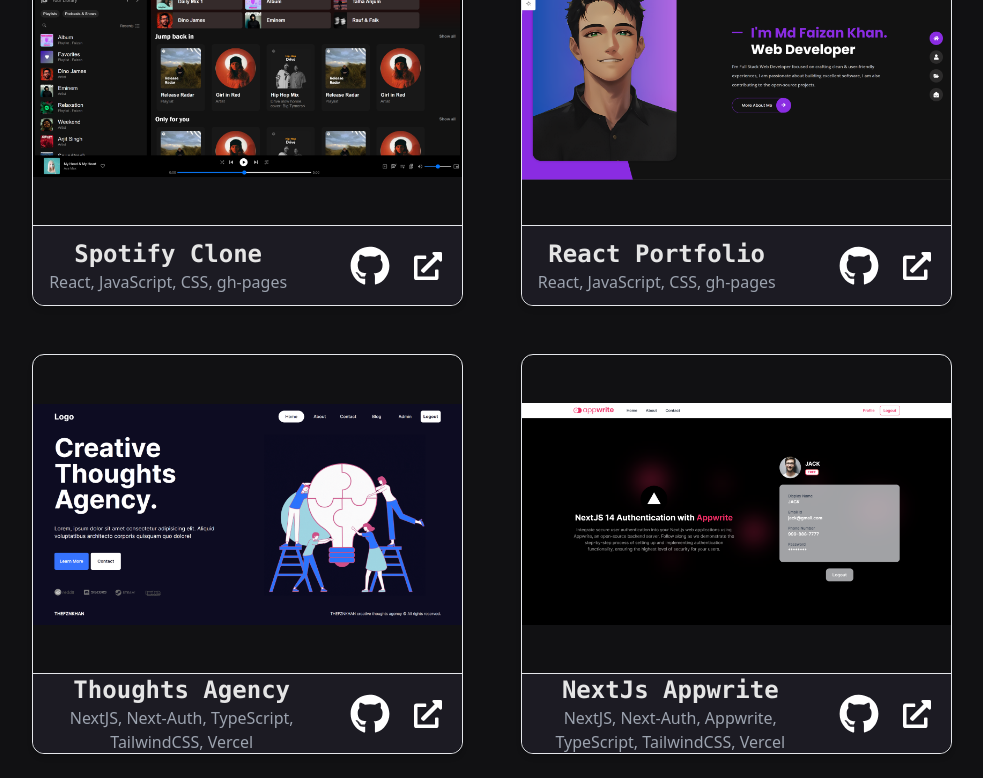
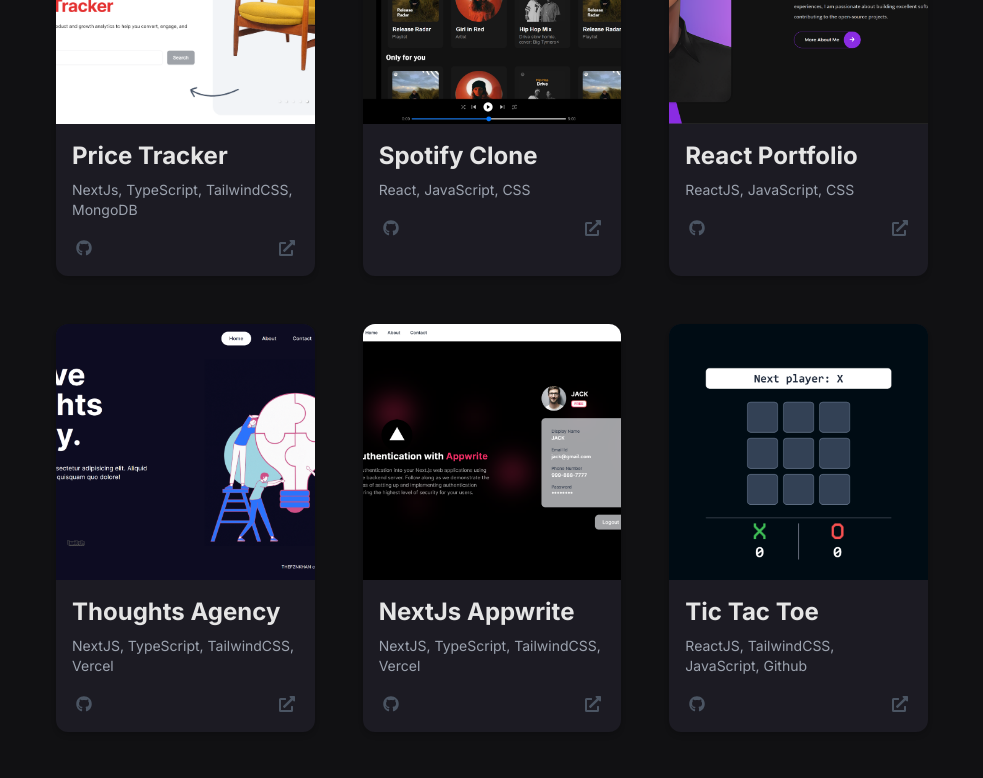
Before and after one commit to THEFZNKHAN/next-portfolio, a Next.js app: page / in a window 1280 px wide. Shown: the part 1140-1918 px from the top of the page, without its empty margins (148-1131 px from the left). Built offline with nearby package versions, Linux system fonts and the light colour scheme; grey boxes are pictures that could not be loaded.

Commit message:
update my projects

```diff
--- a/src/pages/projects.tsx
+++ b/src/pages/projects.tsx
@@ -1,48 +1,71 @@
-import React from "react";
+"use client";
+
+import React, { useState } from "react";
 import Image from "next/image";
 import Link from "next/link";
 import { FaGithub, FaExternalLinkAlt } from "react-icons/fa";
 
-const ProjectItems = [
+type ProjectItem = {
+    title: string;
+    technologies: string;
+    image: string;
+    github: string;
+    demo: string;
+};
+
+const projects: ProjectItem[] = [
+    {
+        title: "Price Tracker",
+        technologies: "NextJs, TypeScript, TailwindCSS, MongoDB",
+        image: "/price-tracker.png",
+        github: "https://github.com/THEFZNKHAN/price-tracker",
+        demo: "https://v-price-tracker.vercel.app/",
+    },
     {
         title: "Spotify Clone",
-        technologies: "React, JavaScript, CSS, gh-pages",
+        technologies: "React, JavaScript, CSS",
         image: "/spotify.png",
         github: "https://github.com/THEFZNKHAN/spotify-clone",
         demo: "https://thefznkhan.github.io/spotify-clone/",
     },
     {
         title: "React Portfolio",
-        technologies: "React, JavaScript, CSS, gh-pages",
+        technologies: "ReactJS, JavaScript, CSS",
         image: "/portfolio-react.png",
         github: "https://github.com/THEFZNKHAN/portfolio-react",
         demo: "https://thefznkhan.github.io/portfolio-react/",
     },
     {
         title: "Thoughts Agency",
-        technologies: "NextJS, Next-Auth, TypeScript, TailwindCSS, Vercel",
+        technologies: "NextJS, TypeScript, TailwindCSS, Vercel",
         image: "/thought-agency.png",
         github: "https://github.com/THEFZNKHAN/nextjs-learn",
         demo: "https://github.com/THEFZNKHAN/nextjs-learn",
     },
     {
         title: "NextJs Appwrite",
-        technologies:
-            "NextJS, Next-Auth, Appwrite, TypeScript, TailwindCSS, Vercel",
+        technologies: "NextJS, TypeScript, TailwindCSS, Vercel",
         image: "/nextjs-appwrite.png",
         github: "https://github.com/THEFZNKHAN/nextjs-appwrite",
         demo: "https://nextjs-appwrite-mocha.vercel.app/",
     },
     {
+        title: "Tic Tac Toe",
+        technologies: "ReactJS, TailwindCSS, JavaScript, Github",
+        image: "/tic-tac-toe.png",
+        github: "https://github.com/THEFZNKHAN/tic-tac-toe",
+        demo: "https://thefznkhan.github.io/tic-tac-toe/",
+    },
+    {
         title: "Quote Generator",
-        technologies: "HTML, CSS, JavaScript, JSON",
+        technologies: "HTML, CSS, JavaScript",
         image: "/quote-generator.png",
         github: "https://github.com/THEFZNKHAN/QuoteGenerator",
         demo: "https://thefznkhan.github.io/QuoteGenerator/",
     },
     {
         title: "QR Code Generator",
-        technologies: "HTML, CSS, JavaScript, QR Code Library",
+        technologies: "HTML, CSS, JavaScript",
         image: "/qr-generator.png",
         github: "https://github.com/THEFZNKHAN/QR_Code_Generator",
         demo: "https://thefznkhan.github.io/QR_Code_Generator/",
@@ -54,71 +77,99 @@
         github: "https://github.com/THEFZNKHAN/Calculator",
         demo: "https://thefznkhan.github.io/Calculator/",
     },
-    {
-        title: "Web Calculator",
-        technologies: "HTML, CSS, JavaScript",
-        image: "/web-calculator.png",
-        github: "https://github.com/THEFZNKHAN/Web_Calculator",
-        demo: "https://thefznkhan.github.io/Web_Calculator/",
-    },
 ];
 
 const Projects = () => {
+    const [isModalOpen, setModalOpen] = useState(false);
+    const [currentImage, setCurrentImage] = useState<string | null>(null);
+
+    const openModal = (image: string) => {
+        setCurrentImage(image);
+        setModalOpen(true);
+    };
+
+    const closeModal = () => {
+        setModalOpen(false);
+        setCurrentImage(null);
+    };
+
     return (
-        <div
-            id="projects"
-            className="h-auto pt-[86px] flex flex-col text-center pb-10 border-b border-gray-600"
-        >
-            <h1 className="text-6xl font-black mt-5 mb-10 text-purple-500 font-mono">
+        <section id="projects" className="py-4 border-b border-gray-600">
+            <h2 className="text-5xl font-black mb-12 lg:mt-20 text-purple-500 text-center max-md:text-3xl">
                 <span className="text-white">My</span> Projects
-            </h1>
+            </h2>
 
-            <div className="flex flex-wrap justify-evenly">
-                {ProjectItems.map((item, index) => (
+            <div className="flex flex-wrap justify-center gap-12">
+                {projects.map((project, index) => (
                     <div
                         key={index}
-                        className=" w-5/12 rounded-xl border h-[400px] my-6 shadow-md hover:shadow-purple-500 hover:shadow-md cursor-pointer"
-                        title={item.title}
+                        className="w-full md:w-5/12 lg:w-1/3 xl:w-1/4 bg-light_gray rounded-xl shadow-md hover:shadow-purple-500 transition-shadow duration-300"
+                        title={project.title}
+                        onClick={() => openModal(project.image)}
                     >
-                        <div className="h-4/5 relative">
+                        <div className="relative h-64 max-lg:h-40 cursor-pointer">
                             <Image
-                                src={item.image}
-                                alt={item.title}
-                                fill
-                                className="object-contain rounded-t-xl"
+                                src={project.image}
+                                alt={project.title}
+                                layout="fill"
+                                className="object-cover rounded-t-xl"
                             />
                         </div>
-                        <div className="h-1/5 bg-light_gray rounded-b-xl flex justify-between items-center border-t">
-                            <div className="px-4">
-                                <h1 className="text-2xl font-bold text-text_gray font-mono">
-                                    {item.title}
-                                </h1>
-                                <p className=" text-base font-medium text-gray-400 font-sans">
-                                    {item.technologies}
-                                </p>
-                            </div>
-                            <div className="flex justify-between items-center px-4">
+                        <div className="p-4">
+                            <h3 className="text-2xl max-md:text-xl font-bold text-text_gray mb-2">
+                                {project.title}
+                            </h3>
+                            <p className="text-sm text-gray-400 mb-4">
+                                {project.technologies}
+                            </p>
+                            <div className="flex justify-between items-center">
                                 <Link
-                                    href={item.github}
-                                    className="text-5xl mr-4"
+                                    href={project.github}
+                                    className="text-2xl text-gray-600 hover:text-black"
+                                    title="GitHub Repository"
                                 >
-                                    <FaGithub
-                                        className="hover:text-black hover:rounded-full p-1 hover:bg-white"
-                                        title="github repo"
-                                    />
+                                    <FaGithub className="hover:text-white p-1 transition-colors duration-300" />
                                 </Link>
-                                <Link href={item.demo} className="text-4xl">
-                                    <FaExternalLinkAlt
-                                        className="hover:text-black hover:rounded-lg p-1 hover:bg-white"
-                                        title="live demo"
-                                    />
+                                <Link
+                                    href={project.demo}
+                                    className="text-2xl text-gray-600 hover:text-black"
+                                    title="Live Demo"
+                                >
+                                    <FaExternalLinkAlt className="hover:text-white p-1 transition-colors duration-300" />
                                 </Link>
                             </div>
                         </div>
                     </div>
                 ))}
             </div>
-        </div>
+
+            {isModalOpen && currentImage && (
+                <div
+                    className="fixed inset-0 flex items-center justify-center bg-black bg-opacity-80 z-50"
+                    onClick={closeModal}
+                >
+                    <div
+                        className="relative max-w-3xl w-full p-4"
+                        onClick={(e) => e.stopPropagation()}
+                    >
+                        <Image
+                            src={currentImage}
+                            alt="Project Image"
+                            layout="responsive"
+                            width={800}
+                            height={600}
+                            className="rounded-lg"
+                        />
+                        <button
+                            onClick={closeModal}
+                            className="absolute top-4 right-4 text-2xl text-white font-extrabold hover:text-gray-400 transition-colors"
+                        >
+                            &times;
+                        </button>
+                    </div>
+                </div>
+            )}
+        </section>
     );
 };
 
```
